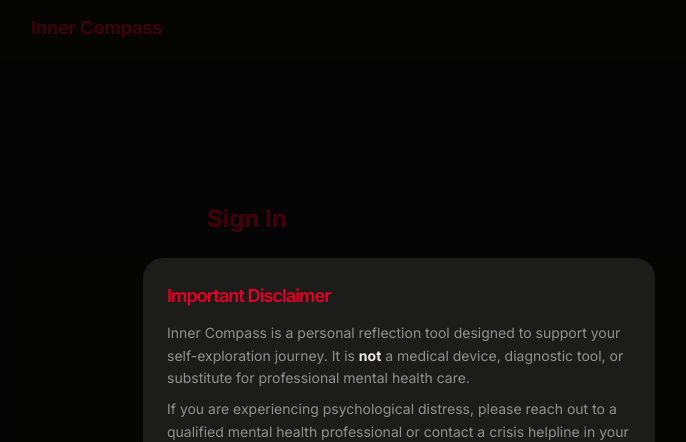
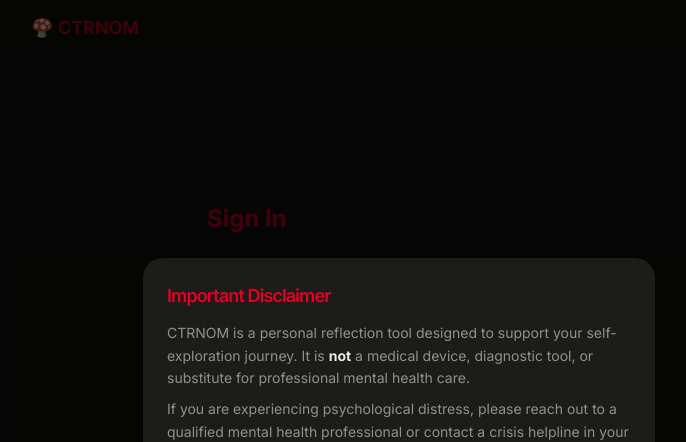
Before and after one commit to anubhavitis/come-together, a React (Vite) app: page /login in a window 1280 px wide. Shown: the top 442 px of the page, without its empty margins (241-927 px from the left). Built offline with nearby package versions, Linux system fonts and the light colour scheme; no server answers.

Commit message:
chore: rename app from Inner Compass to 🍄 CTRNOM

```diff
--- a/index.html
+++ b/index.html
@@ -6,7 +6,7 @@
     <link rel="preconnect" href="https://fonts.gstatic.com" crossorigin />
     <link rel="icon" type="image/svg+xml" href="/favicon.svg" />
     <meta name="viewport" content="width=device-width, initial-scale=1.0" />
-    <title>inner-compass-scaffold</title>
+    <title>🍄 CTRNOM</title>
   </head>
   <body>
     <div id="root"></div>
--- a/package.json
+++ b/package.json
@@ -1,5 +1,5 @@
 {
-  "name": "inner-compass",
+  "name": "ctrnom",
   "private": true,
   "version": "0.0.0",
   "type": "module",
--- a/src/lib/export.ts
+++ b/src/lib/export.ts
@@ -74,7 +74,7 @@ export async function exportJourneyAsJson(journeyId: string): Promise<void> {
   const url = URL.createObjectURL(blob);
   const a = document.createElement("a");
   a.href = url;
-  a.download = `inner-compass-${exported.journey.name?.toString().replace(/\s+/g, "-").toLowerCase() ?? "journey"}-${new Date().toISOString().slice(0, 10)}.json`;
+  a.download = `ctrnom-${exported.journey.name?.toString().replace(/\s+/g, "-").toLowerCase() ?? "journey"}-${new Date().toISOString().slice(0, 10)}.json`;
   a.click();
   URL.revokeObjectURL(url);
 }
--- a/src/routes/__root.tsx
+++ b/src/routes/__root.tsx
@@ -30,7 +30,7 @@ function DisclaimerDialog() {
           Important Disclaimer
         </h2>
         <p className="mt-3 text-sm text-text-secondary leading-relaxed">
-          Inner Compass is a personal reflection tool designed to support your
+          CTRNOM is a personal reflection tool designed to support your
           self-exploration journey. It is{" "}
           <strong className="text-text-primary">not</strong> a medical device,
           diagnostic tool, or substitute for professional mental health care.
@@ -82,7 +82,7 @@ function RootLayout() {
       <header className="sticky top-0 z-50 border-b border-surface bg-background/95 backdrop-blur">
         <div className="mx-auto flex h-14 max-w-3xl items-center justify-between px-4">
           <Link to="/" className="text-lg font-semibold text-accent-warm">
-            Inner Compass
+            🍄 CTRNOM
           </Link>
           {user && (
             <button
```
